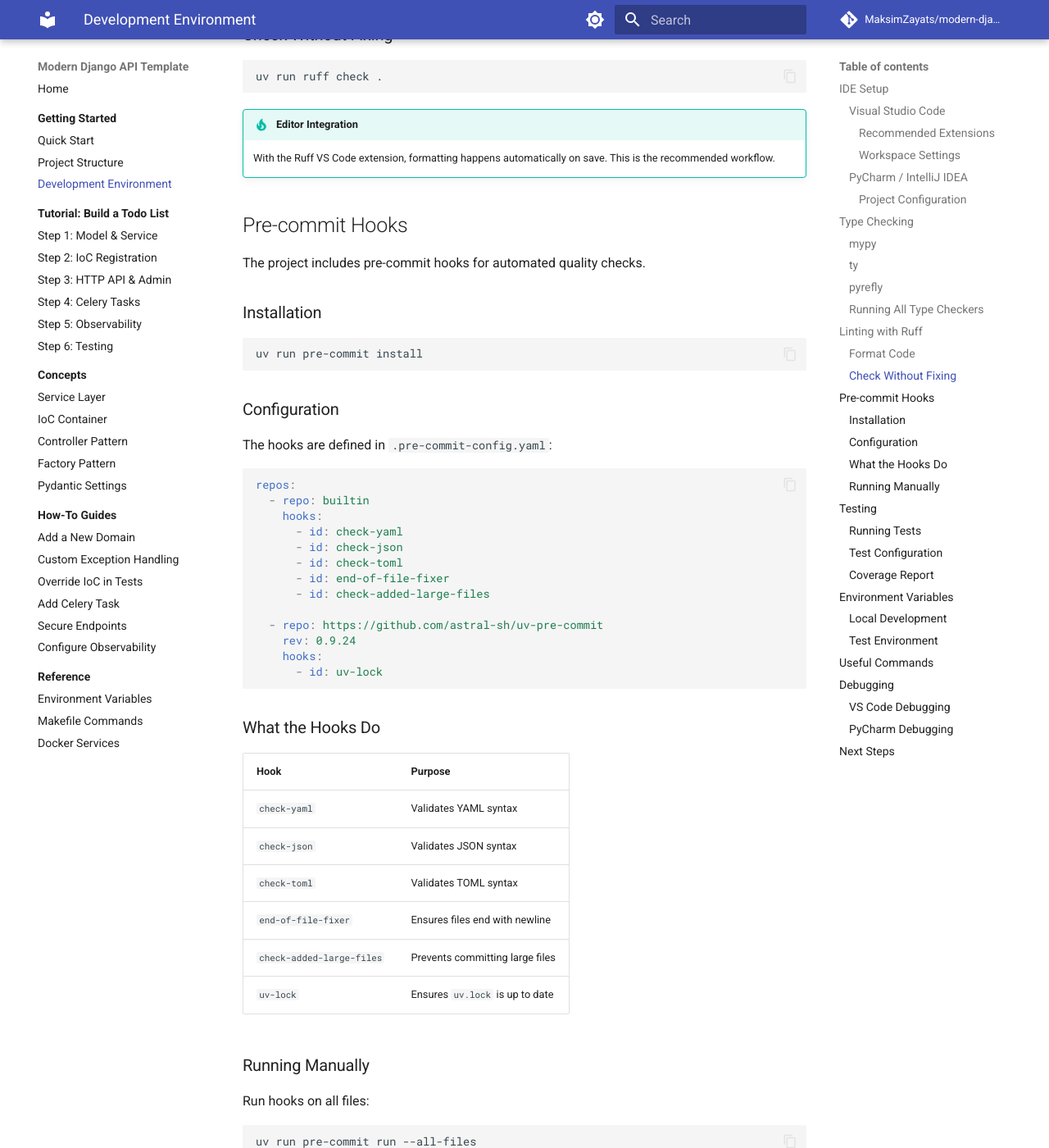
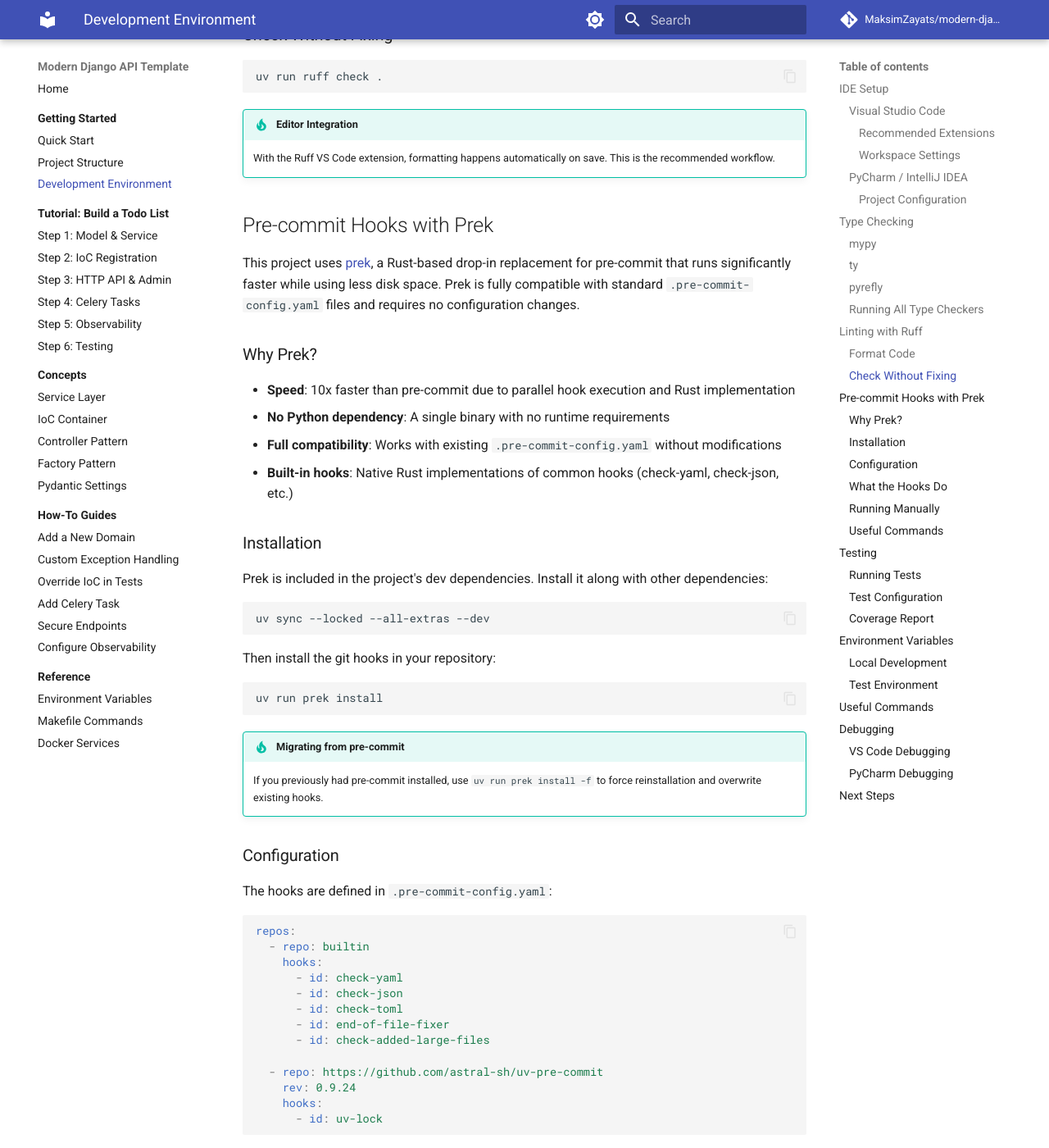
Before and after one commit to MaksimZayats/aiogram-django-template, an MkDocs documentation site: the page built from docs/en/getting-started/development-environment.md, in a window 1280 px wide and 1400 px high, scrolled down 3351 px. Shown: the whole window at 82% size. Built offline with MkDocs 1.6.1 and Material for MkDocs 9.7.7, drawn with Linux system fonts in a browser that asks for light colours; comment, search, counter and statistics services are not loaded; some of the changed text lies outside the part shown.

Commit message:
docs: update development environment documentation to include Prek for pre-commit hooks

````diff
--- a/docs/en/getting-started/development-environment.md
+++ b/docs/en/getting-started/development-environment.md
@@ -152,15 +152,33 @@
 !!! tip "Editor Integration"
     With the Ruff VS Code extension, formatting happens automatically on save. This is the recommended workflow.
 
-## Pre-commit Hooks
+## Pre-commit Hooks with Prek
 
-The project includes pre-commit hooks for automated quality checks.
+This project uses [prek](https://github.com/j178/prek), a Rust-based drop-in replacement for pre-commit that runs significantly faster while using less disk space. Prek is fully compatible with standard `.pre-commit-config.yaml` files and requires no configuration changes.
+
+### Why Prek?
+
+- **Speed**: 10x faster than pre-commit due to parallel hook execution and Rust implementation
+- **No Python dependency**: A single binary with no runtime requirements
+- **Full compatibility**: Works with existing `.pre-commit-config.yaml` without modifications
+- **Built-in hooks**: Native Rust implementations of common hooks (check-yaml, check-json, etc.)
 
 ### Installation
 
+Prek is included in the project's dev dependencies. Install it along with other dependencies:
+
 ```bash
-uv run pre-commit install
+uv sync --locked --all-extras --dev
 ```
+
+Then install the git hooks in your repository:
+
+```bash
+uv run prek install
+```
+
+!!! tip "Migrating from pre-commit"
+    If you previously had pre-commit installed, use `uv run prek install -f` to force reinstallation and overwrite existing hooks.
 
 ### Configuration
 
@@ -182,6 +200,8 @@
       - id: uv-lock
 ```
 
+The `builtin` repository uses prek's native Rust implementations, which are faster than their Python equivalents.
+
 ### What the Hooks Do
 
 | Hook | Purpose |
@@ -198,8 +218,30 @@
 Run hooks on all files:
 
 ```bash
-uv run pre-commit run --all-files
+uv run prek run --all-files
 ```
+
+Run specific hooks:
+
+```bash
+uv run prek run check-yaml check-json
+```
+
+Run on files changed since last commit:
+
+```bash
+uv run prek run --last-commit
+```
+
+### Useful Commands
+
+| Command | Description |
+|---------|-------------|
+| `uv run prek run --all-files` | Run all hooks on entire codebase |
+| `uv run prek run --last-commit` | Run on files changed in last commit |
+| `uv run prek list` | List all available hooks |
+| `uv run prek autoupdate` | Update hook versions to latest |
+| `uv run prek validate-config` | Validate configuration file |
 
 ## Testing
 
````
